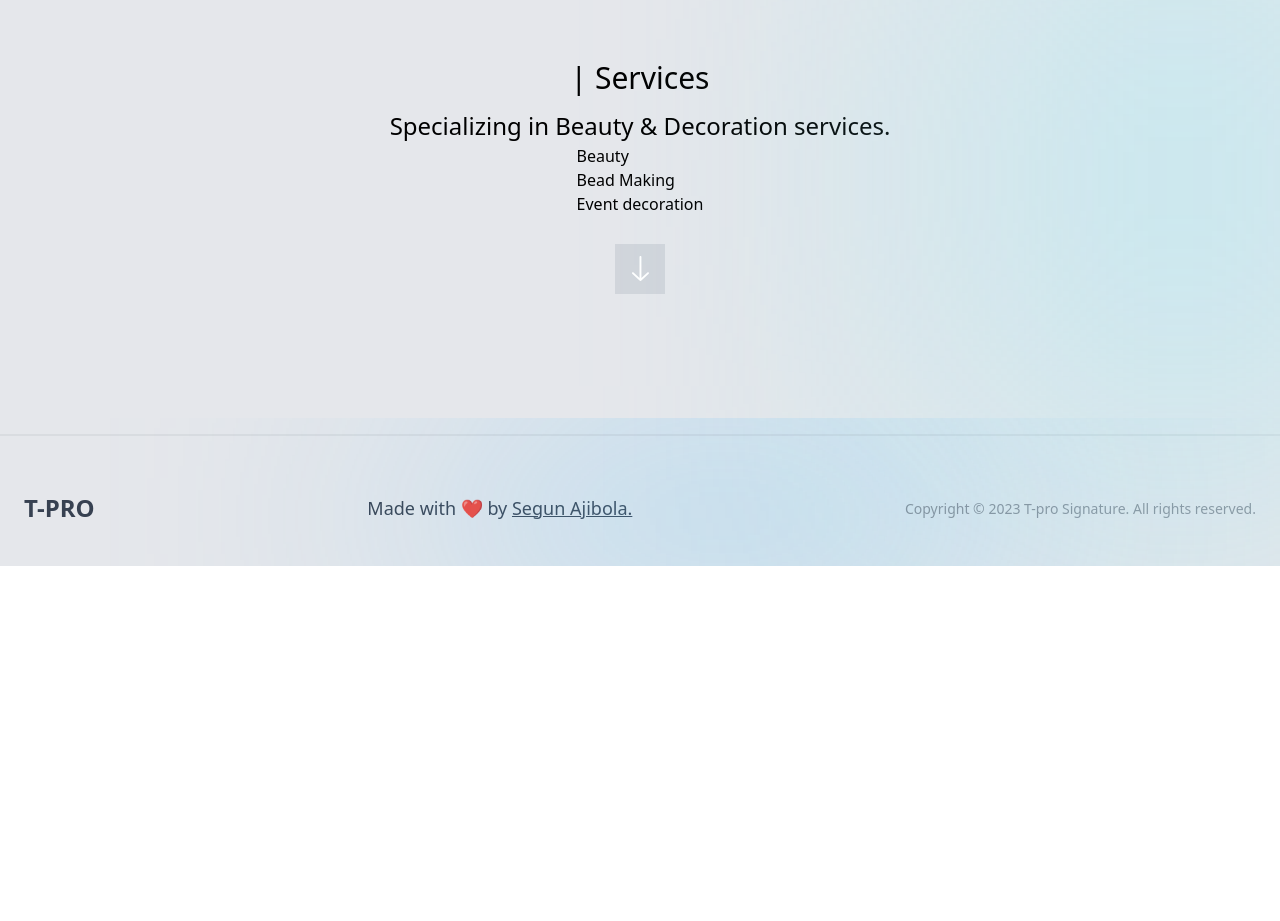
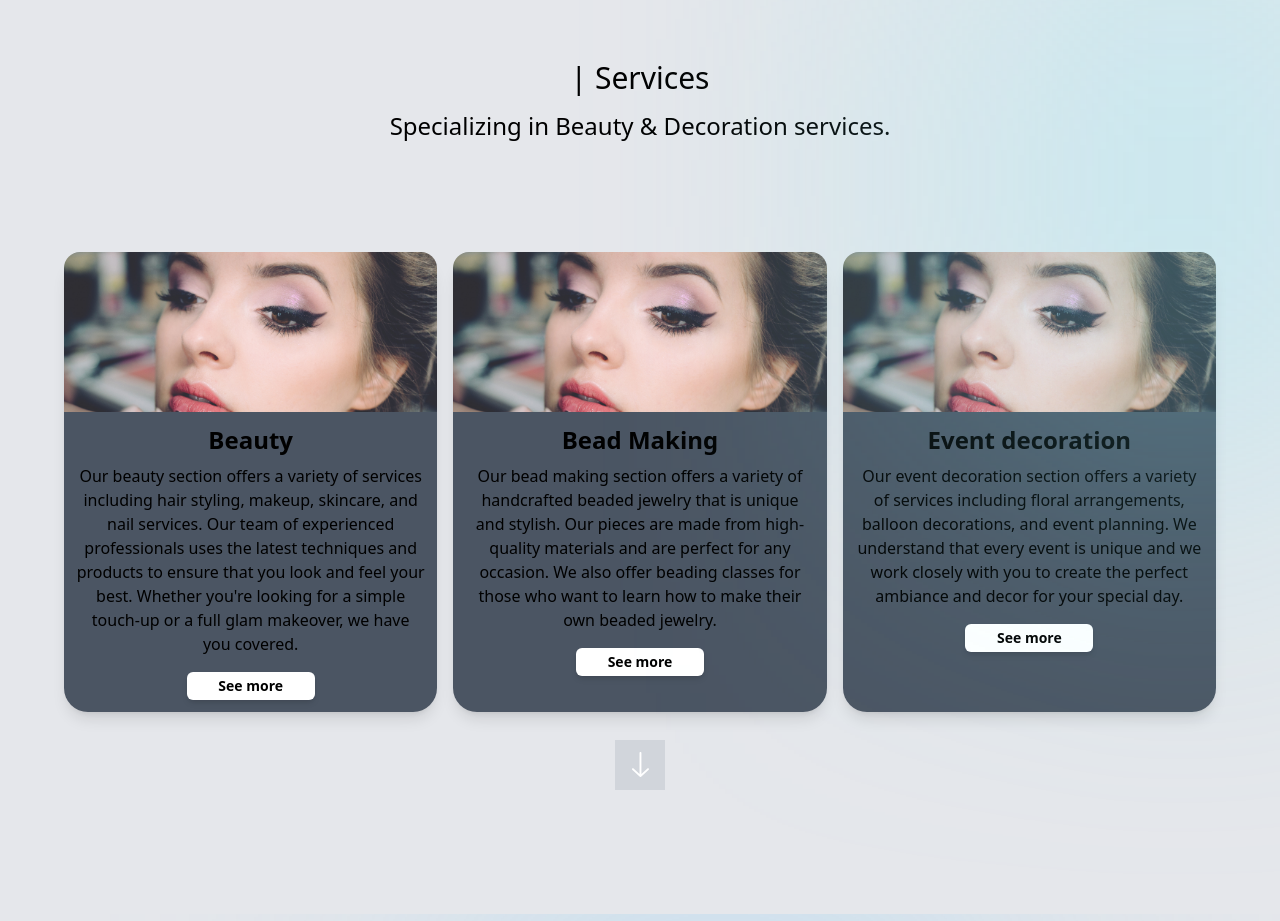
Before and after one commit to segunajibola/t-pro, a Next.js app: page / in a window 1280 px wide. Shown: the part 1540-2461 px from the top of the page. Before the commit the page ends 2106 px from the top, so only its background shows below. Built offline with nearby package versions, Linux system fonts and the light colour scheme.

Commit message:
addSections

```diff
--- /dev/null
+++ b/components/ServiceCard.jsx
@@ -0,0 +1,27 @@
+import React from "react";
+import Link from "next/link"
+
+const ServiceCard = ({ service }) => {
+  return (
+      <div className="bg-gray-600 rounded-3xl shadow-lg" key={service.id}>
+        <img
+          src={service.image}
+          alt={`${service.name} services`}
+          className="rounded-t-2xl object-cover object-top w-full h-40"
+        />
+        <div className="p-3 text-center">
+          <h3 className="font-bold text-2xl">{service.name}</h3>
+          <p className="pt-2">{service.description}</p>
+
+          <Link
+            href={`/${service.name}`}
+            className="block text-center w-32 mx-auto mt-4 px-2 py-1 bg-white rounded-md shadow-md text-sm font-bold text-black"
+          >
+            See more
+          </Link>
+        </div>
+      </div>
+  );
+};
+
+export default ServiceCard;
--- a/components/index.js
+++ b/components/index.js
@@ -4,6 +4,7 @@ import { TypingText, TitleText } from "./CustomTexts";
 // import NewFeatures from "./NewFeatures";
 // import InsightCard from "./InsightCard";
 import ImageSlider from "./ImageSlider";
+import ServiceCard from "./ServiceCard";
 import AnimatedCharacters from "./AnimatedCharacters";
 
 export {
@@ -11,6 +12,7 @@ export {
   TypingText,
   ImageSlider,
   AnimatedCharacters,
+  ServiceCard,
 //   StartSteps,
 //   NewFeatures,
 //   ExploreCard,
--- a/data/services.js
+++ b/data/services.js
@@ -2,21 +2,21 @@ const services = [
   {
     id: "1",
     name: "Beauty",
-    image: "/makup.jpg",
+    image: "/makeup.jpg",
     description:
       "Our beauty section offers a variety of services including hair styling, makeup, skincare, and nail services. Our team of experienced professionals uses the latest techniques and products to ensure that you look and feel your best. Whether you're looking for a simple touch-up or a full glam makeover, we have you covered.",
   },
   {
     id: "2",
     name: "Bead Making",
-    image: "/makup.jpg",
+    image: "/makeup.jpg",
     description:
       "Our bead making section offers a variety of handcrafted beaded jewelry that is unique and stylish. Our pieces are made from high-quality materials and are perfect for any occasion. We also offer beading classes for those who want to learn how to make their own beaded jewelry.",
   },
   {
     id: "3",
     name: "Event decoration",
-    image: "/makup.jpg",
+    image: "/makeup.jpg",
     description:
       "Our event decoration section offers a variety of services including floral arrangements, balloon decorations, and event planning. We understand that every event is unique and we work closely with you to create the perfect ambiance and decor for your special day.",
   },
--- a/sections/Services.jsx
+++ b/sections/Services.jsx
@@ -1,14 +1,16 @@
 "use client";
 
 import { motion } from "framer-motion";
-import { TypingText } from "../components";
+import { TypingText, ServiceCard } from "../components";
 import "../styles/gradient.css";
 import styles from "../styles";
-import services from "../data/services"
+import services from "../data/services";
 import { fadeIn, staggerContainer } from "../utils/motion";
 
 const Services = () => (
-  <section className={`${styles.paddings} md:py-24 bg-gray-200 dark:bg-gray-600 relative z-10`}>
+  <section
+    className={`${styles.paddings} md:py-24 bg-gray-200 dark:bg-gray-600 relative z-10`}
+  >
     <div className="gradient-02 z-0" />
     <motion.div
       variants={staggerContainer}
@@ -17,7 +19,10 @@ const Services = () => (
       viewport={{ once: false, amount: 0.25 }}
       className={`${styles.innerWidth} mx-auto ${styles.flexCenter} flex-col`}
     >
-      <TypingText title="| Services" textStyles="text-center md:text-[30px] font-bold dark:text-gray-200" />
+      <TypingText
+        title="| Services"
+        textStyles="text-center md:text-[30px] font-bold dark:text-gray-200"
+      />
 
       <motion.p
         variants={fadeIn("up", "tween", 0.2, 1)}
@@ -26,9 +31,9 @@ const Services = () => (
         Specializing in Beauty & Decoration services.
       </motion.p>
 
-      <div>
-        {services.map(service => (
-            <div key={service.id}>{service.name}</div>
+      <div className="grid grid-cols-1 pt-20 md:-mt-5 md:pt-32 md:grid-cols-3 gap-4">
+        {services.map((service) => (
+          <ServiceCard service={service} />
         ))}
       </div>
 
```
Also changed, not shown: app/[serviceName]/page.jsx (added).
